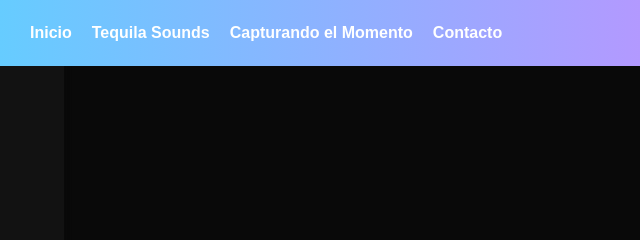
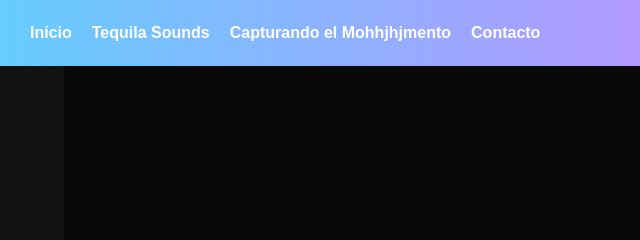
Before and after one commit to mcantee-cloud/TeCap, a plain HTML site: page index.html in a window 1280 px wide. Shown: the top 240 px of the page, 0-640 px from the left. Drawn offline with Linux system fonts and the light colour scheme.

Commit message:
Update index.html

```diff
--- a/index.html
+++ b/index.html
@@ -13,7 +13,7 @@
         <ul>
             <li><a href="#inicio">Inicio</a></li>
             <li><a href="#tequila">Tequila Sounds</a></li>
-            <li><a href="#capturando">Capturando el Momento</a></li>
+            <li><a href="#capturando">Capturando el Mohhjhjmento</a></li>
             <li><a href="#contacto">Contacto</a></li>
         </ul>
     </nav>
```
